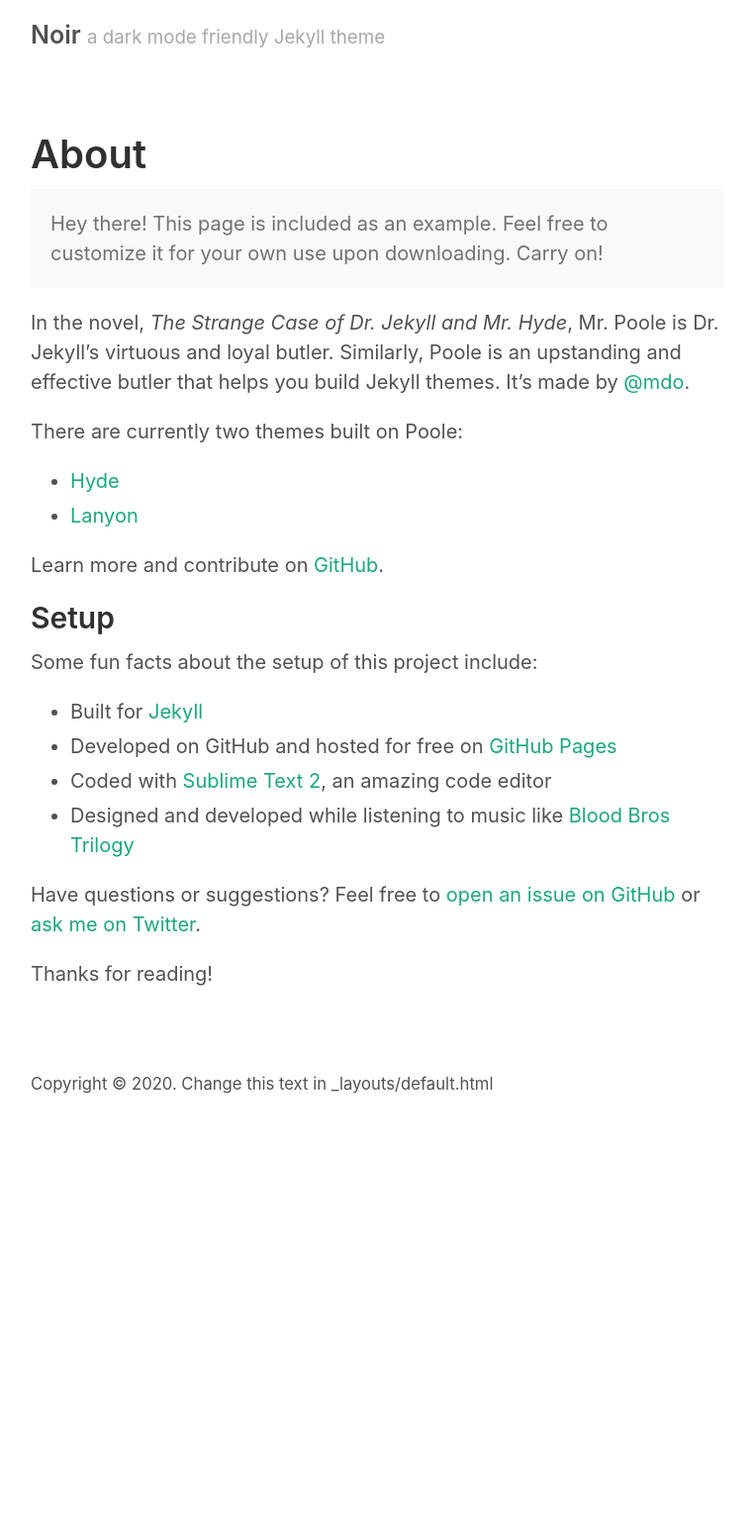
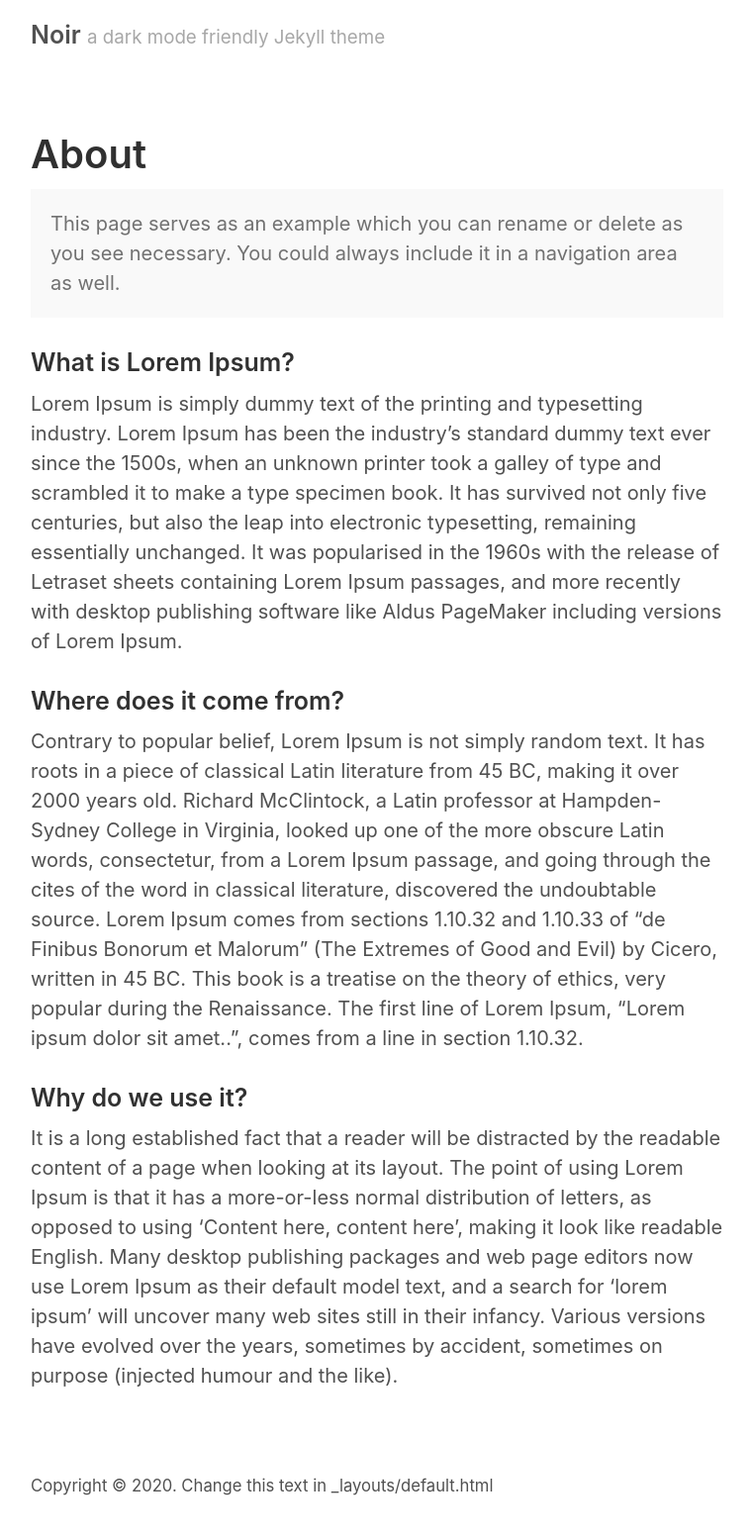
Before and after one commit to essentialenemy/noir, a Jekyll site: the page built from about.md, in a window 1280 px wide. Shown: the whole page at 99% size, without its empty margins (259-1019 px from the left). Built offline with Jekyll 4.4.1, drawn with Linux system fonts in a browser that asks for light colours; before the commit the page ends 1149 px from its top, so only the background shows below that.

Commit message:
Updated the content on the example page

```diff
--- a/about.md
+++ b/about.md
@@ -4,27 +4,15 @@
 ---
 
 <p class="message">
-  Hey there! This page is included as an example. Feel free to customize it for your own use upon downloading. Carry on!
+  This page serves as an example which you can rename or delete as you see necessary. You could always include it in a navigation area as well.
 </p>
 
-In the novel, *The Strange Case of Dr. Jekyll and Mr. Hyde*, Mr. Poole is Dr. Jekyll's virtuous and loyal butler. Similarly, Poole is an upstanding and effective butler that helps you build Jekyll themes. It's made by [@mdo](https://twitter.com/mdo).
+### What is Lorem Ipsum?
 
-There are currently two themes built on Poole:
+Lorem Ipsum is simply dummy text of the printing and typesetting industry. Lorem Ipsum has been the industry's standard dummy text ever since the 1500s, when an unknown printer took a galley of type and scrambled it to make a type specimen book. It has survived not only five centuries, but also the leap into electronic typesetting, remaining essentially unchanged. It was popularised in the 1960s with the release of Letraset sheets containing Lorem Ipsum passages, and more recently with desktop publishing software like Aldus PageMaker including versions of Lorem Ipsum.
 
-* [Hyde](http://hyde.getpoole.com)
-* [Lanyon](http://lanyon.getpoole.com)
+### Where does it come from?
+Contrary to popular belief, Lorem Ipsum is not simply random text. It has roots in a piece of classical Latin literature from 45 BC, making it over 2000 years old. Richard McClintock, a Latin professor at Hampden-Sydney College in Virginia, looked up one of the more obscure Latin words, consectetur, from a Lorem Ipsum passage, and going through the cites of the word in classical literature, discovered the undoubtable source. Lorem Ipsum comes from sections 1.10.32 and 1.10.33 of "de Finibus Bonorum et Malorum" (The Extremes of Good and Evil) by Cicero, written in 45 BC. This book is a treatise on the theory of ethics, very popular during the Renaissance. The first line of Lorem Ipsum, "Lorem ipsum dolor sit amet..", comes from a line in section 1.10.32.
 
-Learn more and contribute on [GitHub](https://github.com/poole).
-
-## Setup
-
-Some fun facts about the setup of this project include:
-
-* Built for [Jekyll](http://jekyllrb.com)
-* Developed on GitHub and hosted for free on [GitHub Pages](https://pages.github.com)
-* Coded with [Sublime Text 2](http://sublimetext.com), an amazing code editor
-* Designed and developed while listening to music like [Blood Bros Trilogy](https://soundcloud.com/maddecent/sets/blood-bros-series)
-
-Have questions or suggestions? Feel free to [open an issue on GitHub](https://github.com/poole/poole/issues/new) or [ask me on Twitter](https://twitter.com/mdo).
-
-Thanks for reading!
+### Why do we use it?
+It is a long established fact that a reader will be distracted by the readable content of a page when looking at its layout. The point of using Lorem Ipsum is that it has a more-or-less normal distribution of letters, as opposed to using 'Content here, content here', making it look like readable English. Many desktop publishing packages and web page editors now use Lorem Ipsum as their default model text, and a search for 'lorem ipsum' will uncover many web sites still in their infancy. Various versions have evolved over the years, sometimes by accident, sometimes on purpose (injected humour and the like).
```
